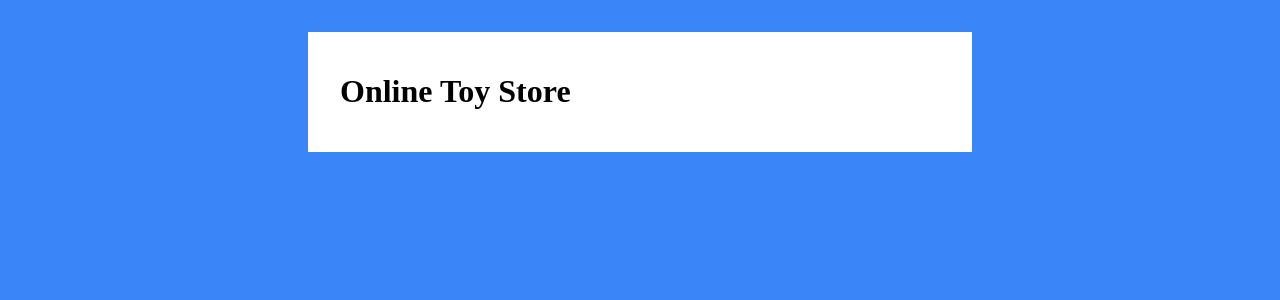
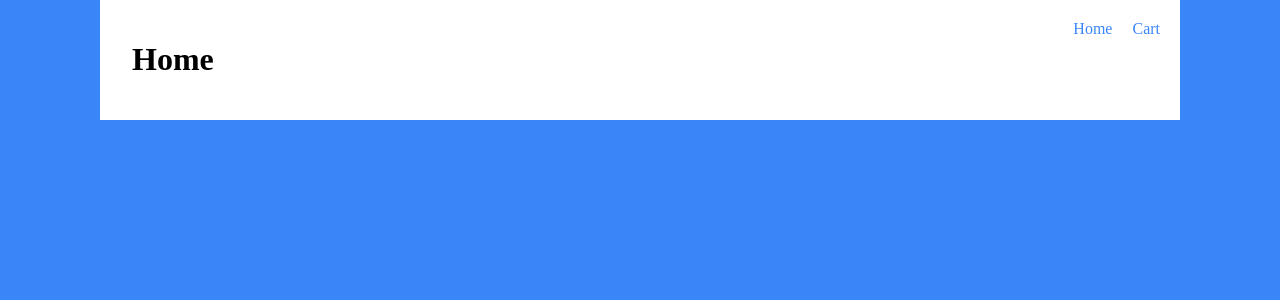
Before and after one commit to kowserk7/016-building-an-online-store-using-react-redux-and-local-storage, a React (Create React App) app: page / in a window 1280 px wide. Shown: the top 300 px of the page. Built offline with nearby package versions, Linux system fonts and the light colour scheme.

Commit message:
basic router implemented

```diff
--- a/package.json
+++ b/package.json
@@ -7,7 +7,8 @@
   },
   "dependencies": {
     "react": "^15.4.1",
-    "react-dom": "^15.4.1"
+    "react-dom": "^15.4.1",
+    "react-router-dom": "^4.2.2"
   },
   "scripts": {
     "start": "react-scripts start",
--- a/src/App.js
+++ b/src/App.js
@@ -1,13 +1,27 @@
 import React from 'react'
+import { NavLink } from 'react-router-dom'
+import Router from './Router'
 
 import './app.css'
+import './navigation.css'
+
+const Navigation = () => (
+  <nav>
+    <ul>
+      <li><NavLink to='/'>Home</NavLink></li>
+      <li><NavLink to='/cart'>Cart</NavLink></li>
+    </ul>
+  </nav>
+)
 
 export default function App() {
   return (
     <div
       className="page-container"
     >
-      <h1>Online Toy Store</h1>
+      <Navigation />
+
+      <Router />
     </div>
   )
 }
--- /dev/null
+++ b/src/Router.js
@@ -0,0 +1,13 @@
+import React from 'react'
+import { Switch, Route } from 'react-router-dom'
+import Home from './pages/home'
+import Cart from './pages/cart'
+
+const routes = () => (
+  <Switch>
+    <Route exact path='/' component={Home}></Route>
+    <Route exact path='/cart' component={Cart}></Route>
+  </Switch>
+)
+
+export default routes
--- a/src/app.css
+++ b/src/app.css
@@ -1,11 +1,10 @@
 body {
   margin: 0;
-  padding: 32px;
+  padding: 0 100px;
   background-color: #3a86f9;
 }
 
 body .page-container {
-  width: 600px;
   padding: 20px 32px;
   margin: 0 auto;
   background-color: white;
--- a/src/index.js
+++ b/src/index.js
@@ -1,8 +1,12 @@
 import React from 'react'
 import ReactDOM from 'react-dom'
+import { BrowserRouter } from 'react-router-dom'
+
 import App from './App'
 
 ReactDOM.render(
-  <App />,
+  <BrowserRouter>
+    <App />
+  </BrowserRouter>,
   document.getElementById('root')
 )
--- /dev/null
+++ b/src/navigation.css
@@ -0,0 +1,17 @@
+nav ul {
+  list-style: none;
+  display: flex;
+  margin: 0;
+  padding: 0;
+  position: absolute;
+  right: 100px;
+}
+
+nav ul li {
+  padding-right: 20px;
+}
+
+nav ul li a {
+  color: #3a86f9;
+  text-decoration: none;
+}
--- /dev/null
+++ b/src/pages/cart.js
@@ -0,0 +1,7 @@
+import React from 'react'
+
+export default function Cart(props) {
+  return <div>
+    <h1>Cart</h1>
+  </div>
+}
--- /dev/null
+++ b/src/pages/home.js
@@ -0,0 +1,7 @@
+import React from 'react'
+
+export default function Home(props) {
+  return <div>
+    <h1>Home</h1>
+  </div>
+}
```
Also changed, not shown: 1 other file (tests, documents, lock files or other folders).
